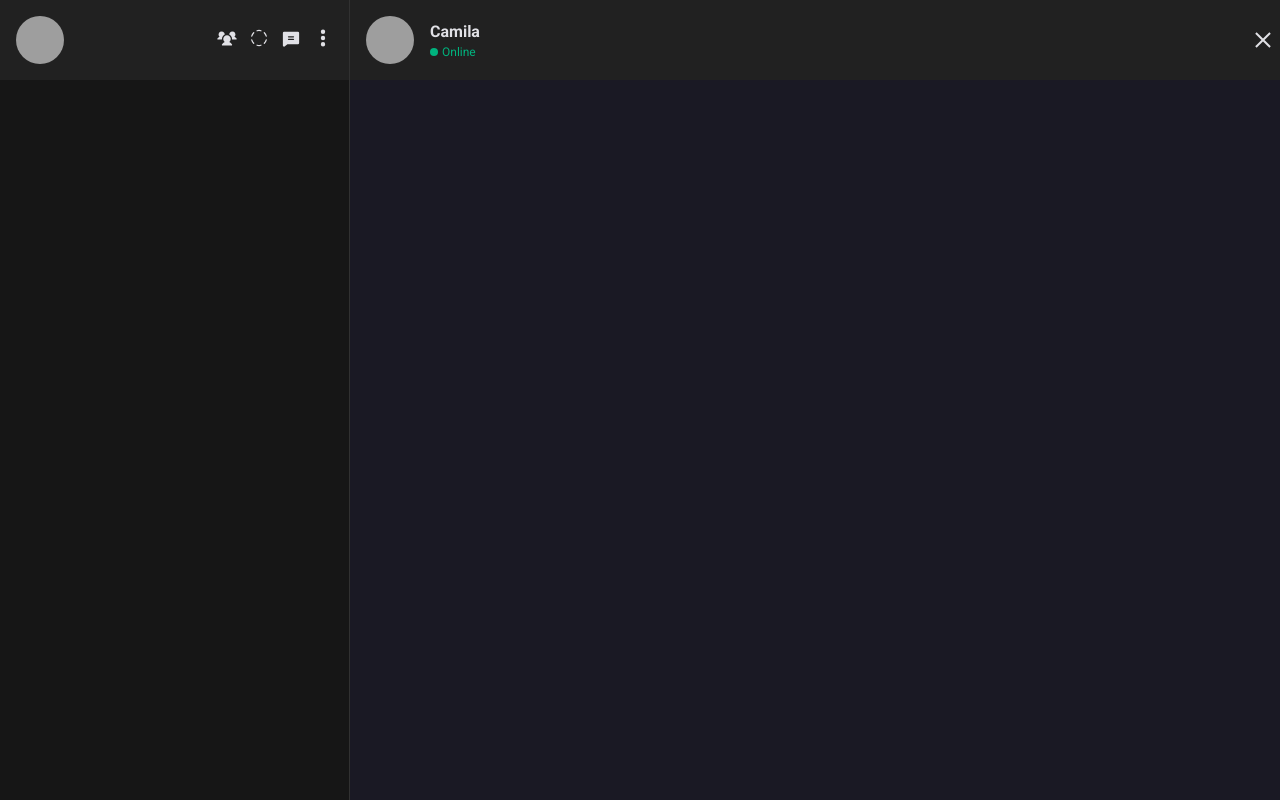
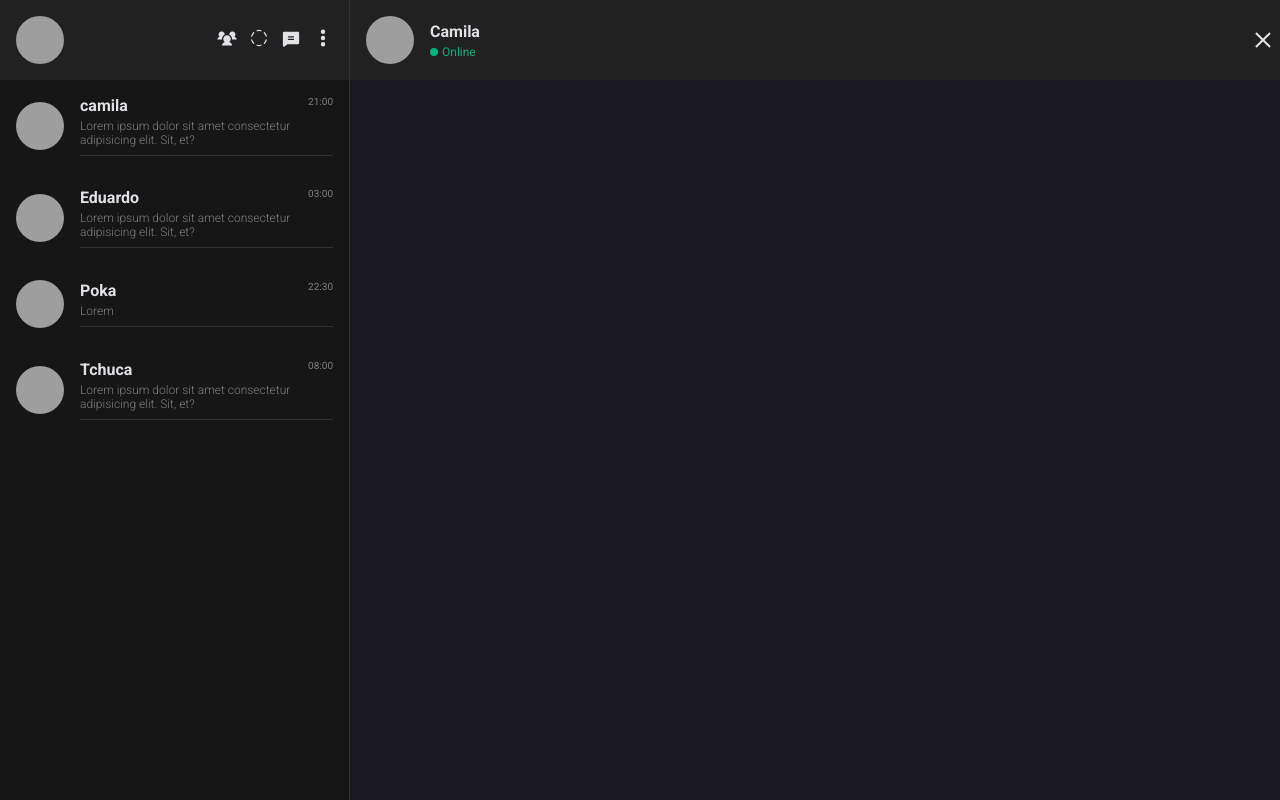
Before and after one commit to Du-devBR/challenge-chat, a React (Vite) app: page / in a window 1280 px wide. Built offline with nearby package versions, Linux system fonts and the light colour scheme; grey boxes are pictures that could not be loaded.

Commit message:
feat: criado e estilizado componente Contact, feito estililização e integrado a funcionalidade a pagina home

```diff
--- a/src/components/Contact/index.jsx
+++ b/src/components/Contact/index.jsx
@@ -1,7 +1,20 @@
 import './style.sass'
 
-export function Contact(){
+export function Contact(props){
+
+  const lastMessageContact = props.data.message[props.data.message.length - 1]
   return(
-    <div></div>
+    <div className='container-contact'>
+      <div className="contact">
+        <img className='avatar-contact' src={props.data.picture} alt="" />
+        <div className="info-contact">
+          <div className="content-contact">
+            <span className="name-contact">{props.data.nome}</span>
+            <span className='last-message'>{lastMessageContact.content}</span>
+          </div>
+          <span className='hour-last-message'>{lastMessageContact.hour}</span>
+        </div>
+      </div>
+    </div>
   )
 }
--- a/src/components/Contact/style.sass
+++ b/src/components/Contact/style.sass
@@ -0,0 +1,49 @@
+.container-contact
+  display: flex
+  justify-content: space-between
+  align-items: center
+  padding: 16px
+  cursor: pointer
+  transition: 0.6s
+
+  .contact
+    display: flex
+    align-items: center
+    gap: 16px
+    width: 100%
+
+    .avatar-contact
+      width: 48px
+      height: 48px
+      border-radius: 100%
+
+    .info-contact
+      display: flex
+      justify-content: space-between
+      border-bottom: solid 1px #313131
+      padding: 0 0 8px 0
+      width: 100%
+
+      .content-contact
+        display: flex
+        flex-direction: column
+        gap: 4px
+
+        .name-contact
+          font-size: 16px
+          font-weight: bold
+          color: #E1E1E6
+
+        .last-message
+          font-size: 12px
+          color: #e1e1e685
+          font-weight: 300
+
+    .hour-last-message
+      font-size: 10px
+      color: #e1e1e685
+
+.container-contact:hover
+  background-color: #313131
+  transition: 0.6s
+  padding-bottom: 0
--- a/src/pages/Home/index.jsx
+++ b/src/pages/Home/index.jsx
@@ -1,6 +1,17 @@
 import './style.sass'
 import { UsersThree, CircleDashed, DotsThreeOutlineVertical, ChatText } from "phosphor-react";
+import { Contact } from '../../components/Contact';
+import { useState } from 'react';
+import { infoContact } from '../../assets/db/infoContact'
+import { useEffect } from 'react';
 export function HomePage(){
+
+  const [contact, setContacts] = useState([])
+
+  useEffect(() => {
+    setContacts(infoContact)
+  })
+
 
   return(
     <div className="container">
@@ -14,6 +25,17 @@ export function HomePage(){
             <li><DotsThreeOutlineVertical size={20} color="#E1E1E6" weight="fill" /></li>
           </ul>
         </header>
+        <div className="list-chat">
+          <ul>
+            {
+              contact.map(contact => (
+                <Contact
+                  data={contact}
+                />
+              ))
+            }
+          </ul>
+        </div>
       </div>
       <div className="container-chat-conversation">
         <div className="header-conversation">
```
